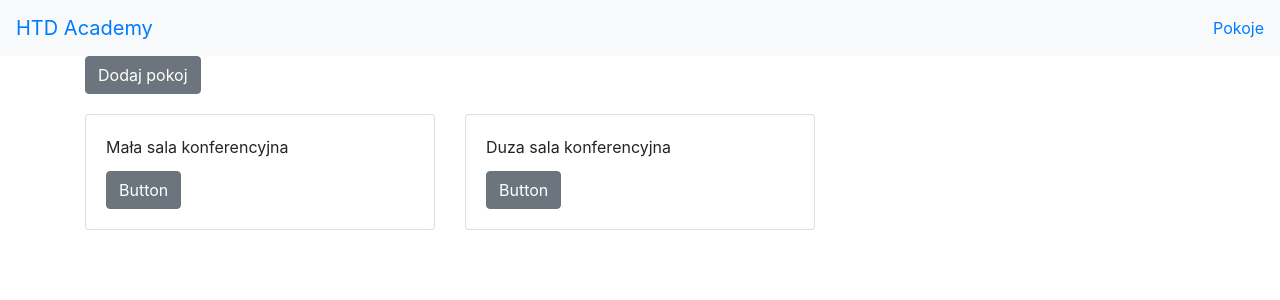
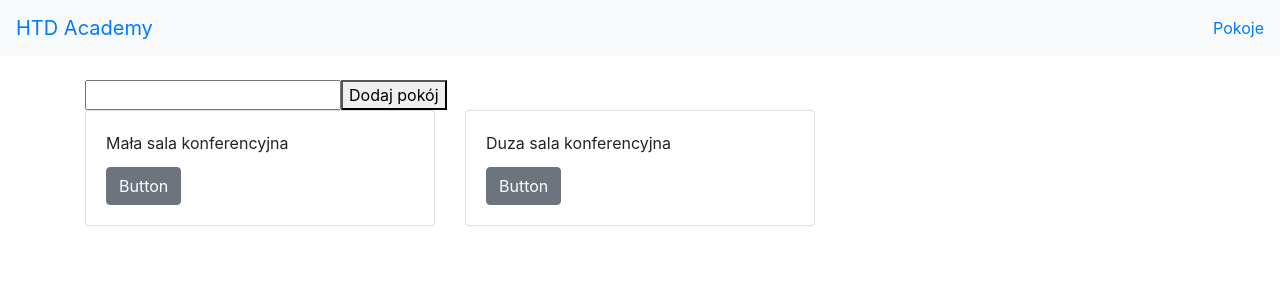
Before and after one commit to dskoneczny/react-ts-workshops, a React (Create React App) app: page /rooms in a window 1280 px wide. Shown: the top 300 px of the page. Built offline with nearby package versions, Linux system fonts and the light colour scheme.

Commit message:
Add input

```diff
--- a/src/containers/RoomsPage/index.tsx
+++ b/src/containers/RoomsPage/index.tsx
@@ -11,13 +11,32 @@ interface RoomsPageProps {
 }
 
 export class RoomsPage extends React.Component<RoomsPageProps> {
+  public state = {
+    roomName: '',
+  };
+
   public addRoom = () => {
     this.props.addRoom();
   }
+
+  public updateRoomName = (e: React.ChangeEvent<HTMLInputElement>) => {
+    const roomName = e.target.value;
+    this.setState({ roomName });
+  }
+
   public render() {
     return (
       <Container>
-        <Button style={{marginBottom: 20}} onClick={this.addRoom}>Dodaj pokoj</Button>
+        <div>
+          {this.state.roomName}
+          <br />
+          <input
+            type='text'
+            value={this.state.roomName}
+            onChange={(e) => this.updateRoomName(e)}
+          />
+          <button>Dodaj pokój</button>
+        </div>
         <Row>
           {this.props.rooms.map((item) => {
             return (
```
